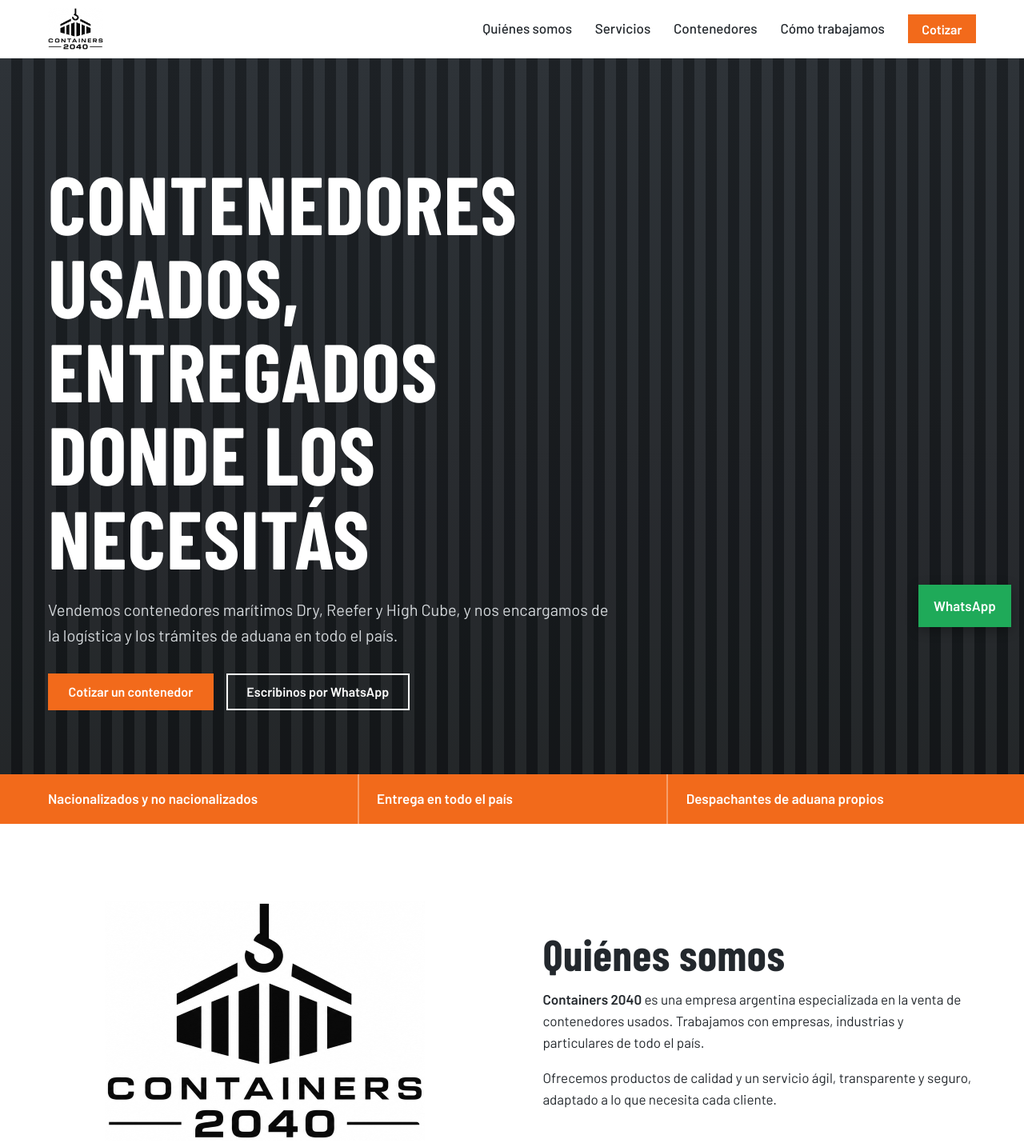
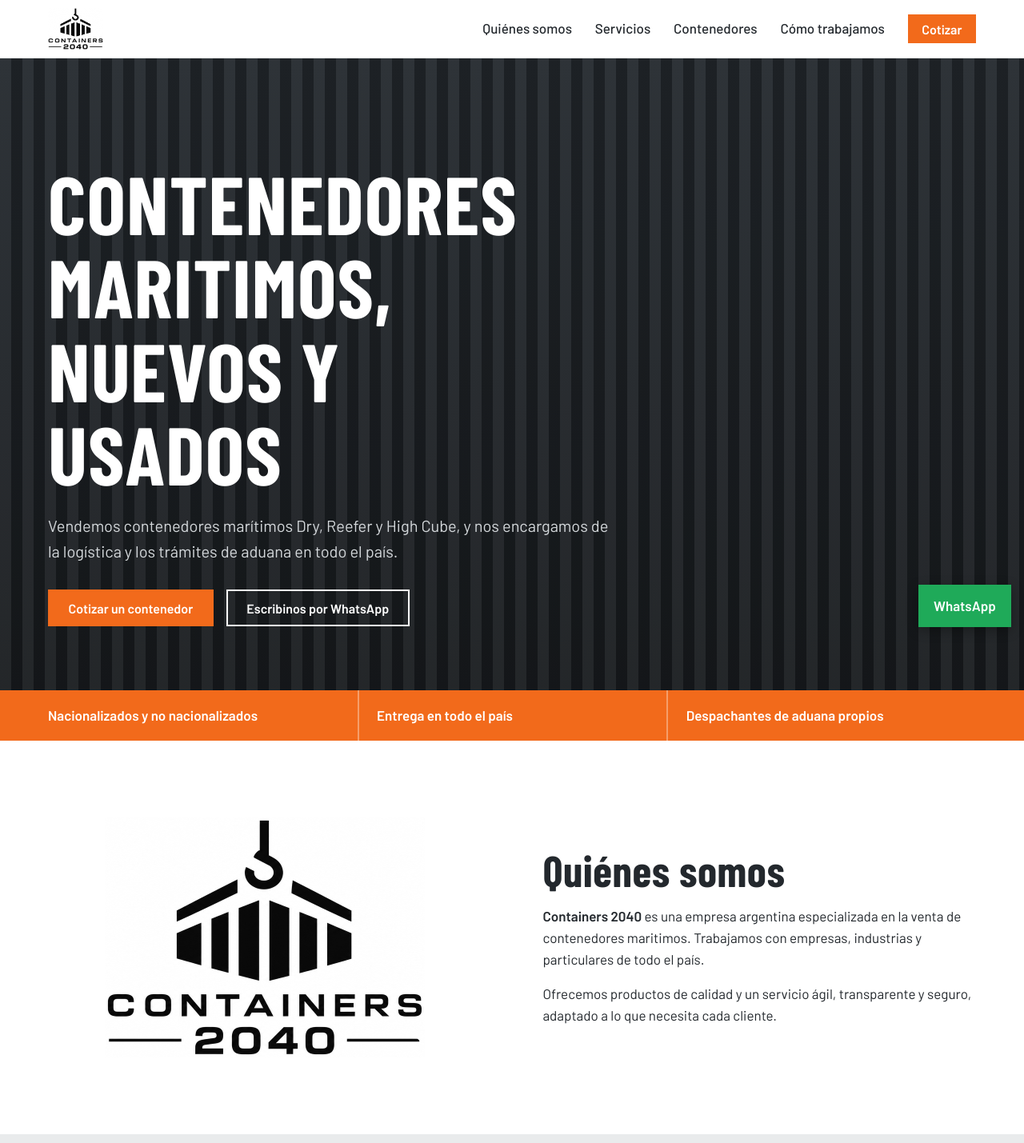
Before and after one commit to ACOSTALOGISTICA/containers2040, a plain HTML site: page index.html in a window 1280 px wide. Shown: the top 1429 px of the page at 80% size. Drawn offline with nearby package versions, Linux system fonts and the light colour scheme; a web font is replaced by a local one.

Commit message:
Update index.html

```diff
--- a/index.html
+++ b/index.html
@@ -3,8 +3,8 @@
 <head>
 <meta charset="utf-8">
 <meta name="viewport" content="width=device-width, initial-scale=1">
-<title>Containers 2040 | Venta de contenedores usados y logística nacional</title>
-<meta name="description" content="Venta de contenedores marítimos usados Dry, Reefer y High Cube de 20’ y 40’. Nacionalizados y no nacionalizados, logística nacional y despacho de aduana en todo el país.">
+<title>Containers 2040 | Venta de contenedores y logística nacional</title>
+<meta name="description" content="Venta de contenedores marítimos Dry, Reefer y High Cube de 20’ y 40’. Nacionalizados y no nacionalizados, logística nacional y despacho de aduana en todo el país.">
 <meta name="theme-color" content="#23282d">
 <link rel="icon" href="images/logo-negro.png">
 <link rel="preconnect" href="https://fonts.googleapis.com">
@@ -147,7 +147,7 @@
 <main>
 <div class="hero" id="inicio">
   <div class="wrap">
-    <h1>Contenedores usados, entregados donde los necesitás</h1>
+    <h1>Contenedores maritimos, nuevos y usados</h1>
     <p>Vendemos contenedores marítimos Dry, Reefer y High Cube, y nos encargamos de la logística y los trámites de aduana en todo el país.</p>
     <div class="acciones">
       <a class="btn" href="#contacto">Cotizar un contenedor</a>
@@ -170,7 +170,7 @@
     <img class="logo-nosotros" src="images/logo-negro-grande.png" alt="Containers 2040">
     <div>
       <h2>Quiénes somos</h2>
-      <p><strong>Containers 2040</strong> es una empresa argentina especializada en la venta de contenedores usados. Trabajamos con empresas, industrias y particulares de todo el país.</p>
+      <p><strong>Containers 2040</strong> es una empresa argentina especializada en la venta de contenedores maritimos. Trabajamos con empresas, industrias y particulares de todo el país.</p>
       <p>Ofrecemos productos de calidad y un servicio ágil, transparente y seguro, adaptado a lo que necesita cada cliente.</p>
     </div>
   </div>
```
